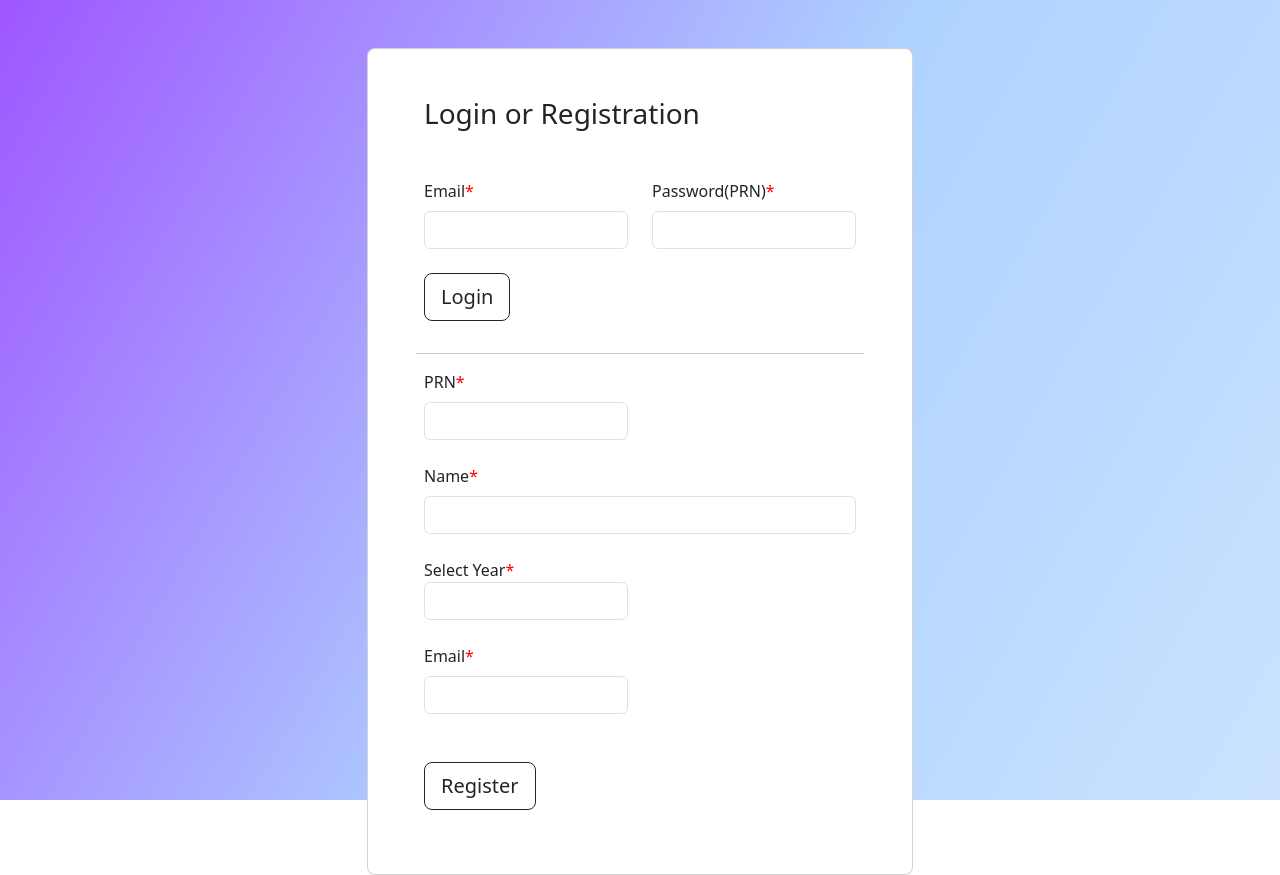
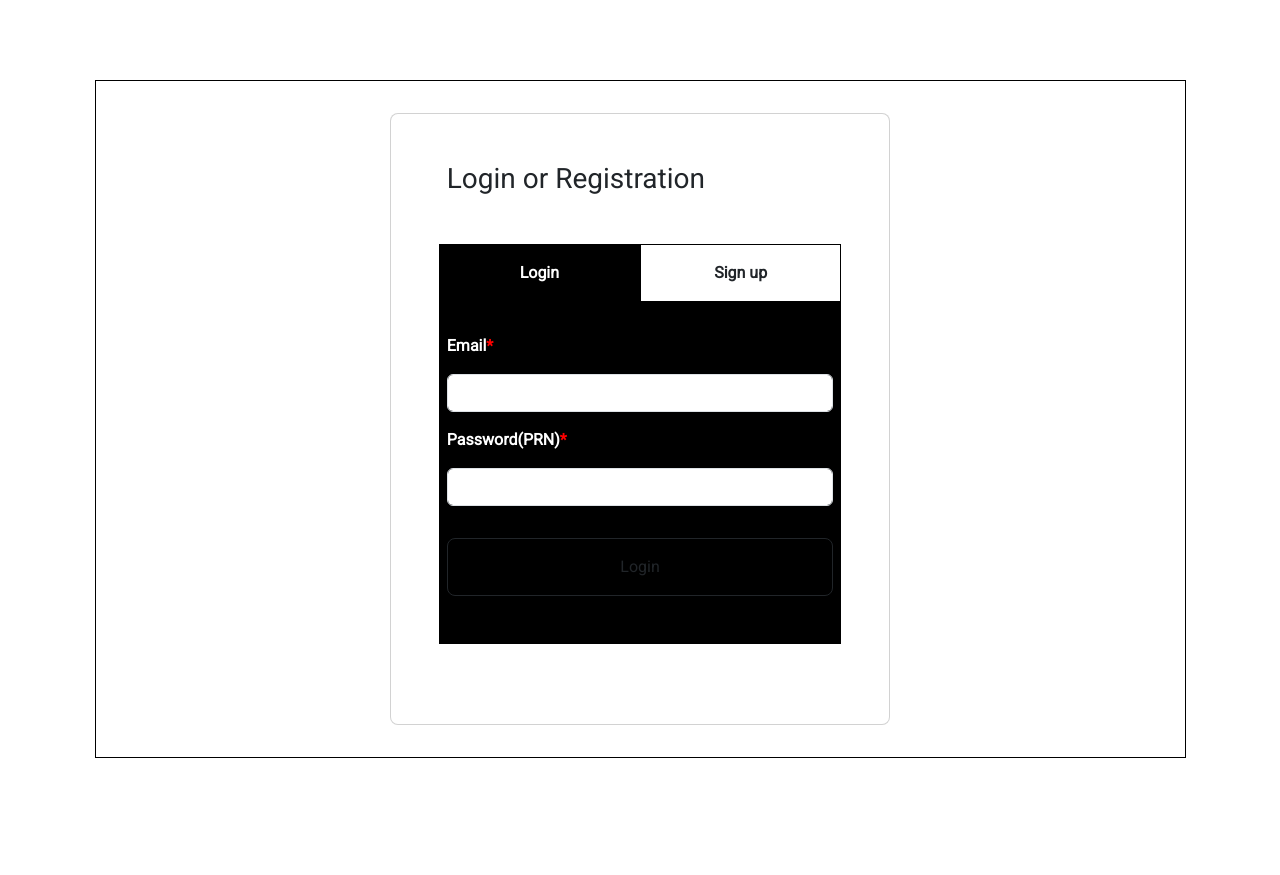
Before and after one commit to AdityaAdaki21/Interaction-platform-for-students, a Flask app: page / in a window 1280 px wide. After the commit the page ends 758 px from the top, so only its background shows below. Run offline with Flask 3, Linux system fonts and the light colour scheme.

Commit message:
updated css

```diff
--- a/templates/login.html
+++ b/templates/login.html
@@ -6,53 +6,149 @@
     <meta http-equiv="X-UA-Compatible" content="IE=edge">
     <meta name="viewport" content="width=device-width, initial-scale=1.0">
     <title>Login</title>
-    <link rel="stylesheet" href="/static/CSS/styles.css">
     <link href="https://cdn.jsdelivr.net/npm/bootstrap@5.3.1/dist/css/bootstrap.min.css" rel="stylesheet"
         integrity="sha384-4bw+/aepP/YC94hEpVNVgiZdgIC5+VKNBQNGCHeKRQN+PtmoHDEXuppvnDJzQIu9" crossorigin="anonymous">
-    <link rel="stylesheet" href="/static/CSS/login.css">
+    <!-- <link rel="stylesheet" href="/static/CSS/login.css"> -->
+    <style>
+        @import url('https://fonts.googleapis.com/css?family=Roboto');
+
+        body {
+            margin: 0 auto;
+            font-family: 'Roboto', sans-serif;
+            font-weight: bolder;
+        }
+
+        /*
+        Container div
+        */
+        div.container {
+            margin: 5em auto;
+            padding: 2em;
+            overflow: hidden;
+            border: 1px solid black;
+            max-width: 1091px;
+            max-height: auto;
+        }
+
+        /*
+        Styles for form fields
+        */
+        div.container label,
+        div.container input,
+        div.container button {
+            display: block;
+            width: 100%;
+            font-size: 1em;
+            margin-bottom: 1em;
+            /* Add some bottom margin for spacing */
+        }
+
+        div.container button {
+            padding: 1em;
+            margin-top: 2em;
+            /* Adjust top margin */
+        }
+
+        /*
+        Tab styles
+        */
+        .tab {
+            margin: 1em auto 0 auto;
+            /* Adjust top margin */
+            display: flex;
+            width: 100%;
+        }
+
+        .tablinks {
+            padding: 1em 0;
+            flex: 1;
+            /* Equal width for tab links */
+            text-align: center;
+            cursor: pointer;
+            border: 0.4px solid black;
+            transition: all 0.2s linear;
+        }
+
+        .active {
+            background-color: black;
+            color: white;
+        }
+
+        .tabcontent {
+            width: 100%;
+            margin: 0 auto 2em auto;
+            /* Adjust bottom margin */
+            padding: 2em 0;
+            overflow: hidden;
+            display: none;
+        }
+
+        .tabcontent.active {
+            display: block;
+        }
+
+        /*
+        Device-specific styles
+        */
+        @media only screen and (min-width: 1224px) {
+            div.container {
+                overflow: hidden;
+            }
+        }
+
+        @media only screen and (min-width: 1824px) {
+            div.container {
+                width: 600px;
+                /* Adjust width for larger screens */
+            }
+        }
+
+        @media only screen and (min-device-width: 320px) and (max-device-width: 480px) {
+            div.container {
+                width: 80%;
+            }
+        }
+    </style>
 </head>
 
 <body>
     <section class="h-100 h-custom gradient-background">
-        <div class="container py-5 h-100">
-            <div class="row d-flex justify-content-center align-items-center h-100">
+        <div class="container align-items-center">
+            <div class="row d-flex justify-content-center">
                 <div class="col-lg-8 col-xl-6">
                     <div class="card rounded-3">
                         <div class="card-body p-4 p-md-5">
                             <h3 class="mb-4 pb-2 pb-md-0 mb-md-5 px-md-2">Login or Registration</h3>
 
+                            <!-- Tab Controls -->
+                            <div class="tab">
+                                <div class="tablinks active" id="logintab" onclick="openForm('login')">Login</div>
+                                <div class="tablinks" id="signuptab" onclick="openForm('signup')">Sign up</div>
+                            </div>
+
                             <!-- Login Form -->
+                            <div class="tabcontent active" id="login">
                                 <form class="px-md-2" method="post" action="/login">
-                                <div class="row">
-                                    <div class="col-md-6 mb-4">
                                     <label for="email" class="form-label">Email<span
                                             style="color: red;">*</span></label>
                                     <div class="form-outline">
                                         <input type="text" class="form-control" id="email" name="email" required="">
                                     </div>
-                                    </div>
-                                    <div class="col-md-6 mb-4">
                                     <label for="prn" class="form-label">Password(PRN)<span
                                             style="color: red;">*</span></label>
                                     <div class="form-outline datepicker">
                                         <input type="password" class="form-control" id="prn" name="prn" required="">
                                     </div>
-                                    </div>
+                                    <button type="submit" class="btn btn-outline-dark btn-lg">Login</button>
+                                </form>
                             </div>
 
-                                <button type="submit" class="btn btn-outline-dark btn-lg mb-3">Login</button>
-                            </form>
-                            <hr>
-
                             <!-- Registration Form -->
+                            <div class="tabcontent" id="signup">
                                 <form class="px-md-2" method="post" action="/register">
-                                <div class="row">
-                                    <div class="col-md-6 mb-4">
-                                        <label for="prn" class="form-label">PRN<span
-                                                style="color: red;">*</span></label>
+                                    <label for="prn" class="form-label">PRN<span style="color: red;">*</span></label>
                                     <div class="form-outline datepicker">
                                         <input type="text" class="form-control" id="prn" name="prn" required="">
-                                        </div>
                                     </div>
 
                                     <label class="form-label" for="name">Name<span style="color: red;">*</span></label>
@@ -61,35 +157,54 @@
                                             required="">
                                     </div>
 
-                                    <div class="col-md-6 mb-4">
                                     <label for="year">Select Year<span style="color: red;">*</span></label>
                                     <input type="number" id="year" name="year" class="form-control" required="">
 
-                                    </div>
-                                </div>
-
-                                <div class="row mb-4 pb-2 pb-md-0 mb-md-5">
-                                    <div class="col-md-6">
                                     <label class="form-label" for="email">Email<span
                                             style="color: red;">*</span></label>
                                     <div class="form-outline">
                                         <input type="text" id="email" name="email" class="form-control" required="">
                                     </div>
+
+                                    <button type="submit" class="btn btn-outline-dark btn-lg">Register</button>
+                                </form>
                             </div>
-
-                                </div>
-
-                                <button type="submit" class="btn btn-outline-dark btn-lg mb-3">Register</button>
-                            </form>
-
                         </div>
                     </div>
                 </div>
             </div>
         </div>
     </section>
-    <!-- <script src="/static/JS/registration.js"></script> -->
 
+    <script>
+        function openForm(formId) {
+            var tabcontent = document.querySelectorAll(".tabcontent");
+            for (var i = 0; i < tabcontent.length; i++) {
+                tabcontent[i].classList.remove("active");
+            }
+            document.getElementById(formId).classList.add("active");
+
+            var tablinks = document.querySelectorAll(".tablinks");
+            for (var i = 0; i < tablinks.length; i++) {
+                tablinks[i].classList.remove("active");
+            }
+
+            var activeTabLink = document.getElementById(formId + "tab");
+            activeTabLink.classList.add("active");
+
+            // Change the button colors based on the active tab
+            var loginButton = document.getElementById("logintab");
+            var signupButton = document.getElementById("signuptab");
+
+            if (formId === "login") {
+                loginButton.classList.add("active");
+                signupButton.classList.remove("active");
+            } else if (formId === "signup") {
+                loginButton.classList.remove("active");
+                signupButton.classList.add("active");
+            }
+        }
+    </script>
 
 </body>
 
```
Lines whose indentation alone changed are shown as unchanged.
